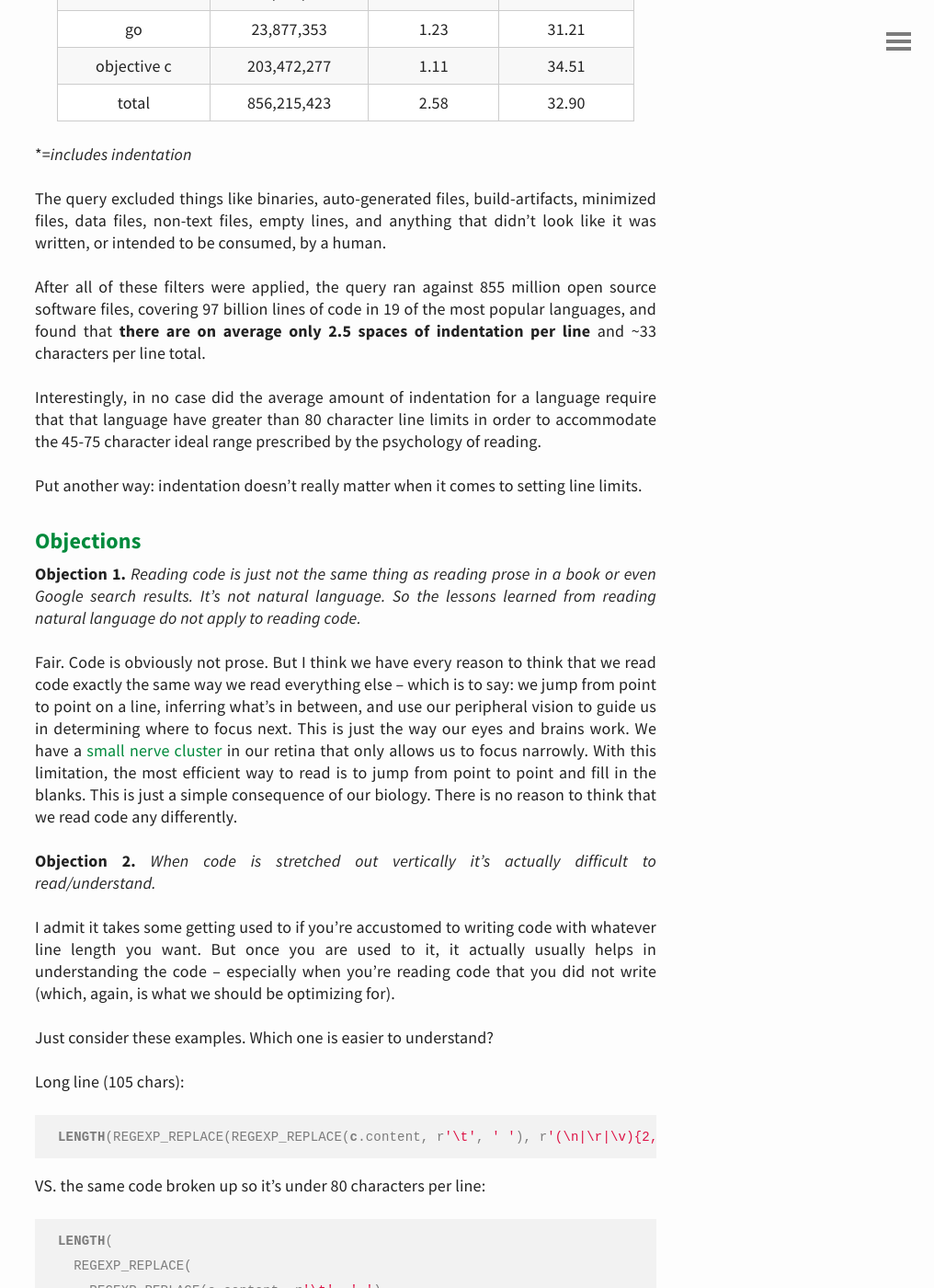
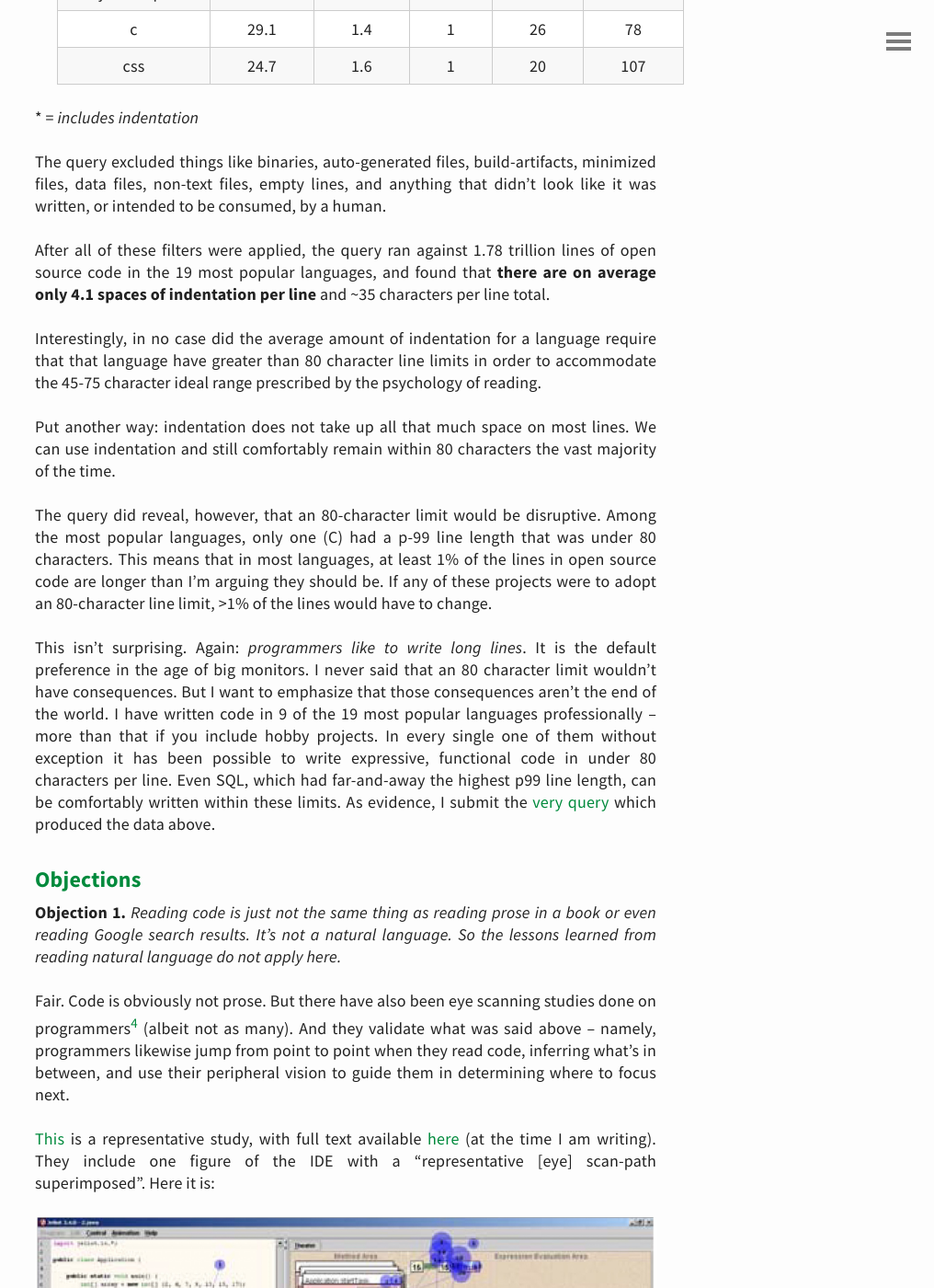
Before and after one commit to davidlaprade/davidlaprade.github.io, a Jekyll site: the page built from _posts/2022-01-01-80-char-line-limit.md, in a window 1280 px wide and 1400 px high, scrolled down 6478 px. Shown: the whole window at 92% size, without its empty margins (264-1280 px from the left). Built offline with Jekyll 4.4.1, drawn with Linux system fonts in a browser that asks for light colours; comment, search, counter and statistics services are not loaded; some of the changed text lies outside the part shown.

Commit message:
Incorperate improved query and objection research into line length post

```diff
--- a/_posts/2022-01-01-80-char-line-limit.md
+++ b/_posts/2022-01-01-80-char-line-limit.md
@@ -12,13 +12,14 @@ This is my argument:
 
 1. The optimal line length for reading is 45-75 characters.
 1. We should optimize code for reading, not writing.
-1. On average, code is offset by ~3 chars of whitespace.
+1. On average, code is offset by ~4 chars of whitespace.
 1. Hence, we should have at most ~80 character line limits.
 
 This is not just personal preference. It is based on experimentally-verified
-features of our psychology, as well as usage patterns in 100 billion lines of
-open source code. An 80 character line limit is objectively superior to whatever
-barbaric, 3-digit limit you currently have in your linter.
+features of our psychology, as well as usage patterns in [1.8 trillion lines of
+open source code](#the-problem-of-indentation). An 80 character line limit is
+objectively superior to whatever barbaric, 3-digit limit you currently have in
+your linter.
 
 ### The Argument Against 80 Character Lines
 
@@ -212,79 +213,120 @@ released](https://github.blog/2016-06-29-making-open-source-data-more-available/
 against the code in public GitHub repositories.
 
 I wrote a
-[query](https://console.cloud.google.com/bigquery?sq=226172199733:882da7fa2e7f4c1ab147e7831aa2b8e9) against this data for the [most popular languages](https://insights.stackoverflow.com/survey/2021#most-popular-technologies-language) to find out how
-much indentation they have on average per line.<sup>[3](#footnote3)</sup> Here are the results:
+[query](https://console.cloud.google.com/bigquery?sq=226172199733:c6cfab4e7c6b49e791513d3229f9ddf4)
+against this data for the [most popular
+languages](https://insights.stackoverflow.com/survey/2021#most-popular-technologies-language)
+to find out how much indentation they have on average per
+line.<sup>[3](#footnote3)</sup> Here are some of the results:
 
-| language | files analyzed | average spaces indented | average length per line*|
-|-|-|-|-|
-| c# | 16,098,455 | 8.05 | 38.33 |
-| python | 19,519,909 | 6.39 | 40.17 |
-| rust | 771,262 | 5.54 | 35.05 |
-| swift | 1,475,268 | 5.1 | 36.81 |
-| ruby | 18,214,503 | 4.87 | 34.77 |
-| javascript | 176,795,483 | 4.73 | 35.99 |
-| powershell | 299,175 | 4.62 | 41.3 |
-| java | 53,998,369 | 4.42 | 37.52 |
-| php | 79,727,724 | 4.27 | 33.3 |
-| html | 30,705,534 | 4.27 | 43.35 |
-| scala | 2,119,233 | 3.7 | 40.05 |
-| c++ | 20,145,624 | 3.54 | 35.03 |
-| r | 33,247 | 3.08 | 36.62 |
-| sql | 1,372,125 | 1.99 | 41.93 |
-| shell | 3,972,539 | 1.65 | 31.59 |
-| css | 30,721,126 | 1.6 | 27.03 |
-| c | 172,896,217 | 1.44 | 28.97 |
-| go | 23,877,353 | 1.23 | 31.21 |
-| objective c | 203,472,277 | 1.11 | 34.51 |
-| total | 856,215,423 | 2.58 | 32.90 |
+| Language | Avg Line Length* | Avg Indent. | Indent. (50th%) | Line Length (50th%) | Line Length (99th%) |
+| - | - | - | - | - | - |
+| sql | 54.8 | 1.2 | 0 | 45 | 204 |
+| powershell | 41.8 | 4.5 | 4 | 36 | 156 |
+| python | 40.5 | 6.4 | 4 | 37 | 106 |
+| scala | 40.3 | 3.7 | 3 | 37 | 117 |
+| html | 40.3 | 4.2 | 2 | 28 | 196 |
+| c# | 38.6 | 8 | 8 | 32 | 139 |
+| java | 37.9 | 4.5 | 4 | 35 | 117 |
+| r | 36.7 | 3 | 1 | 31 | 129 |
+| swift | 36.6 | 4.6 | 4 | 29 | 150 |
+| rust | 35.5 | 5.5 | 4 | 32 | 97 |
+| ruby | 35.3 | 4.9 | 4 | 30 | 115 |
+| c++ | 35.3 | 3.5 | 2 | 32 | 107 |
+| objective c | 34.9 | 1.1 | 1 | 32 | 87 |
+| php | 33.4 | 4.3 | 4 | 27 | 128 |
+| shell | 32.4 | 1.5 | 0 | 26 | 120 |
+| go | 31.4 | 1.2 | 1 | 25 | 114 |
+| javascript | 30.8 | 4.8 | 4 | 25 | 109 |
+| c | 29.1 | 1.4 | 1 | 26 | 78 |
+| css | 24.7 | 1.6 | 1 | 20 | 107 |
 
-*=_includes indentation_
+\* = _includes indentation_<br>
 
 The query excluded things like binaries, auto-generated files, build-artifacts,
 minimized files, data files, non-text files, empty lines, and anything that
-didn’t look like it was written, or intended to be consumed, by a human.
+didn't look like it was written, or intended to be consumed, by a human.
 
-After all of these filters were applied, the query ran against 855 million open
-source software files, covering 97 billion lines of code in 19 of the most
-popular languages, and found that __there are on average only 2.5 spaces of
-indentation per line__ and ~33 characters per line total.
+After all of these filters were applied, the query ran against 1.78 trillion
+lines of open source code in the 19 most
+popular languages, and found that __there are on average only 4.1 spaces of
+indentation per line__ and ~35 characters per line total.
 
 Interestingly, in no case did the average amount of indentation for a language
 require that that language have greater than 80 character line limits in order
 to accommodate the 45-75 character ideal range prescribed by the psychology of
 reading.
 
-Put another way: indentation doesn’t really matter when it comes to setting line
-limits.
+Put another way: indentation does not take up all that much space on most lines.
+We can use indentation and still comfortably remain within 80 characters
+the vast majority of the time.
+
+The query did reveal, however, that an 80-character limit would be disruptive.
+Among the most popular languages, only one (C) had a p-99 line length that was
+under 80 characters. This means that in most languages, at least 1% of the lines
+in open source code are longer than I'm arguing they should be. If any of these
+projects were to adopt an 80-character line limit, >1% of the lines would have
+to change.
+
+This isn't surprising. Again: _programmers like to write long lines_. It is the
+default preference in the age of big monitors. I never said that an 80 character
+limit wouldn't have consequences. But I want to emphasize that those
+consequences aren't the end of the world.  I have written code in 9 of the 19
+most popular languages professionally -- more than that if you include hobby
+projects. In every single one of them without exception it has been possible to
+write expressive, functional code in under 80 characters per line. Even SQL,
+which had far-and-away the highest p99 line length, can be comfortably written
+within these limits. As evidence, I submit the [very
+query](https://github.com/davidlaprade/davidlaprade.github.io/blob/8135ec83a6d81d1cb7181bebac318bbe74f6ca6c/average-char-per-line.sql) which produced the
+data above.
 
 ### Objections
 
-__Objection 1.__ *Reading code is just not the same thing as reading prose in a book or even
-Google search results. It’s not natural language. So the lessons learned from
-reading natural language do not apply to reading code.*
+__Objection 1.__ *Reading code is just not the same thing as reading prose in a
+book or even reading Google search results. It's not a natural language. So
+the lessons learned from reading natural language do not apply here.*
 
-Fair. Code is obviously not prose. But I think we have every reason to think
-that we read code exactly the same way we read everything else -- which is to
-say: we jump from point to point on a line, inferring what's in between, and use
-our peripheral vision to guide us in determining where to focus next. This is
-just the way our eyes and brains work. We have a [small nerve
-cluster](https://en.wikipedia.org/wiki/Fovea_centralis) in our
-retina that only allows us to focus narrowly. With this limitation, the most
-efficient way to read is to jump from point to point and fill in the blanks.
-This is just a simple consequence of our biology. There is no reason to think
-that we read code any differently.
+Fair. Code is obviously not prose. But there have also been eye scanning studies
+done on programmers[<sup>4</sup>](#footnote4) (albeit not as many). And they validate what was said above
+-- namely, programmers likewise jump from point to point when they read code,
+inferring what's in between, and use their peripheral vision to guide them in
+determining where to focus next.
 
-__Objection 2.__ *When code is stretched out vertically it’s actually difficult to
+[This](https://dl.acm.org/doi/10.1145/1117309.1117356) is a representative
+study, with full text available
+[here](https://www.researchgate.net/profile/Roman-Bednarik/publication/220811077_An_eye-tracking_methodology_for_characterizing_program_comprehension_processes/links/0fcfd50aca372c6928000000/An-eye-tracking-methodology-for-characterizing-program-comprehension-processes.pdf?origin=publication_detail) (at the time I am writing). They include one figure of the IDE with a
+"representative [eye] scan-path superimposed". Here it is:
+
+![programmer-eye-scanning]({{ site.baseurl }}/jekyll_img/programmer-eye-scan-path.jpg)
+
+Notice how the programmer's eyes jumped around. When reading the code, they
+focused on discrete points in the line -- often only one point per line: the
+center. This strongly suggests that inference and peripheral version were being
+used to fill in the rest of the information: two processes that long lines
+disrupt.
+
+It's not surprising that programmers would read code the same way people read
+everything else. This is just the way our eyes and brains work. We have a [small nerve
+cluster](https://en.wikipedia.org/wiki/Fovea_centralis) in our retina that only
+allows us to focus narrowly. With this limitation, the most efficient way to
+read _anything_ is to jump from point to point and fill in the
+blanks. It's just a consequence of our biology.
+
+__Objection 2.__ *When code is stretched out vertically it's actually difficult to
 read/understand.*
 
-I admit it takes some getting used to if you’re accustomed to writing code with
-whatever line length you want. But once you are used to it, it actually usually
-helps in understanding the code – especially when you’re reading code that you
-did not write (which, again, is what we should be optimizing for).
+I admit it takes some getting used to if you're accustomed to writing code that
+can be longer.  But once you are used to it, it actually usually helps in
+understanding the code – especially when you're reading code that you did not
+write (which, again, is what we should be optimizing for).
 
 Just consider these examples. Which one is easier to understand?
 
-Long line (105 chars):
+<style>
+figure {
+  width: fit-content;
+}
+</style>
 
 {% highlight sql %}
 LENGTH(REGEXP_REPLACE(REGEXP_REPLACE(c.content, r'\t', ' '), r'(\n|\r|\v){2,}', '\n')) as cleaned_content,
@@ -302,18 +344,25 @@ LENGTH(
 ) as cleaned_content,
 {% endhighlight %}
 
-I’ll bet the second one was simpler to understand. What is an input of what
+I'll bet the second one was simpler to understand.
+
+What is an input of what
 in the first one? You can probably figure it out, but it's emphatically _not_
-obvious if you didn’t write it. The second one is much more forthcoming about
+obvious if you didn't write it. The second one is much more forthcoming about
 its meaning.
 
 I think the problem here is that most engineers are optimizing for writing code.
-This is completely natural. When you’re writing the code, your intent is
-perfectly clear to you. You know exactly what is an input of what. But this
-just isn’t the case for anyone reading your code. We need to be thinking more
-about the experience of those people.
+This is completely natural. When you're writing the code, your intent is
+perfectly clear to you. But this just isn't the case for anyone reading your
+code. We need to be thinking more about the experience of those people.
 
+__Objection 3.__ *Vertical code just wastes space on my screen.*
 
+Then you don't have enough panes open in your editor! Narrow code on a wide
+monitor is amazing. You can often have 3 or 4 vertical splits in your editor (in
+Vim I sometimes have multiple splits for different parts of the same file),
+allowing you to quickly consult other parts of the codebase. It is incredibly
+helpful.
 
 ### Conclusion
 
@@ -349,8 +398,17 @@ For more info, see: [1](https://web.archive.org/web/20110407164810/http://eyetoo
 
 <span id="footnote3">[3]</span>
 You can view and re-run my query [here
-](https://console.cloud.google.com/bigquery?sq=226172199733:882da7fa2e7f4c1ab147e7831aa2b8e9). If you don’t already
+](https://console.cloud.google.com/bigquery?sq=226172199733:882da7fa2e7f4c1ab147e7831aa2b8e9). If you don't already
 have one, you will have to create a (free) Google Cloud project to do this.
 Running the query costs about $30, which can usually be done
 for free with a trial account. If that's too much work, I also put the code in a
-[public gist](https://gist.github.com/davidlaprade/cda5775d39c4f6b42b149d1d01111c74).
+[public gist](https://gist.github.com/davidlaprade/cda5775d39c4f6b42b149d1d01111c74),
+and saved it to the [repo for this
+blog](https://github.com/davidlaprade/davidlaprade.github.io/blob/8135ec83a6d81d1cb7181bebac318bbe74f6ca6c/average-char-per-line.sql).
+
+<span id="footnote4">[4]</span>
+Here are some eye tracking studies on programming if you're interested in
+reading further:
+[1](https://link.springer.com/article/10.1007/s10664-016-9477-x),
+[2](https://link.springer.com/article/10.1007/s10664-018-9649-y),
+[3](https://dl.acm.org/doi/10.1145/1117309.1117356)
```
Also changed, not shown: jekyll_img/programmer-eye-scan-path.jpg (added).
